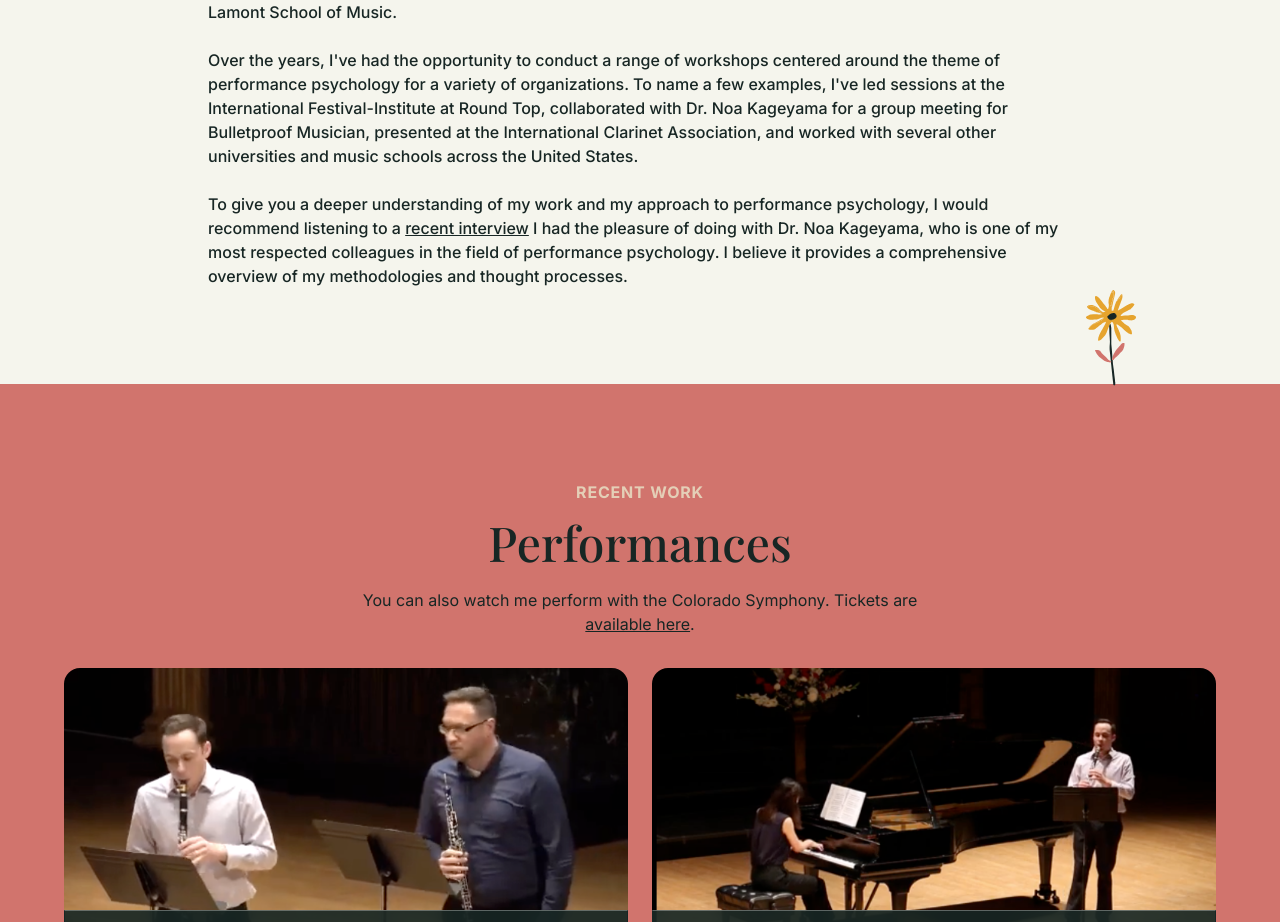
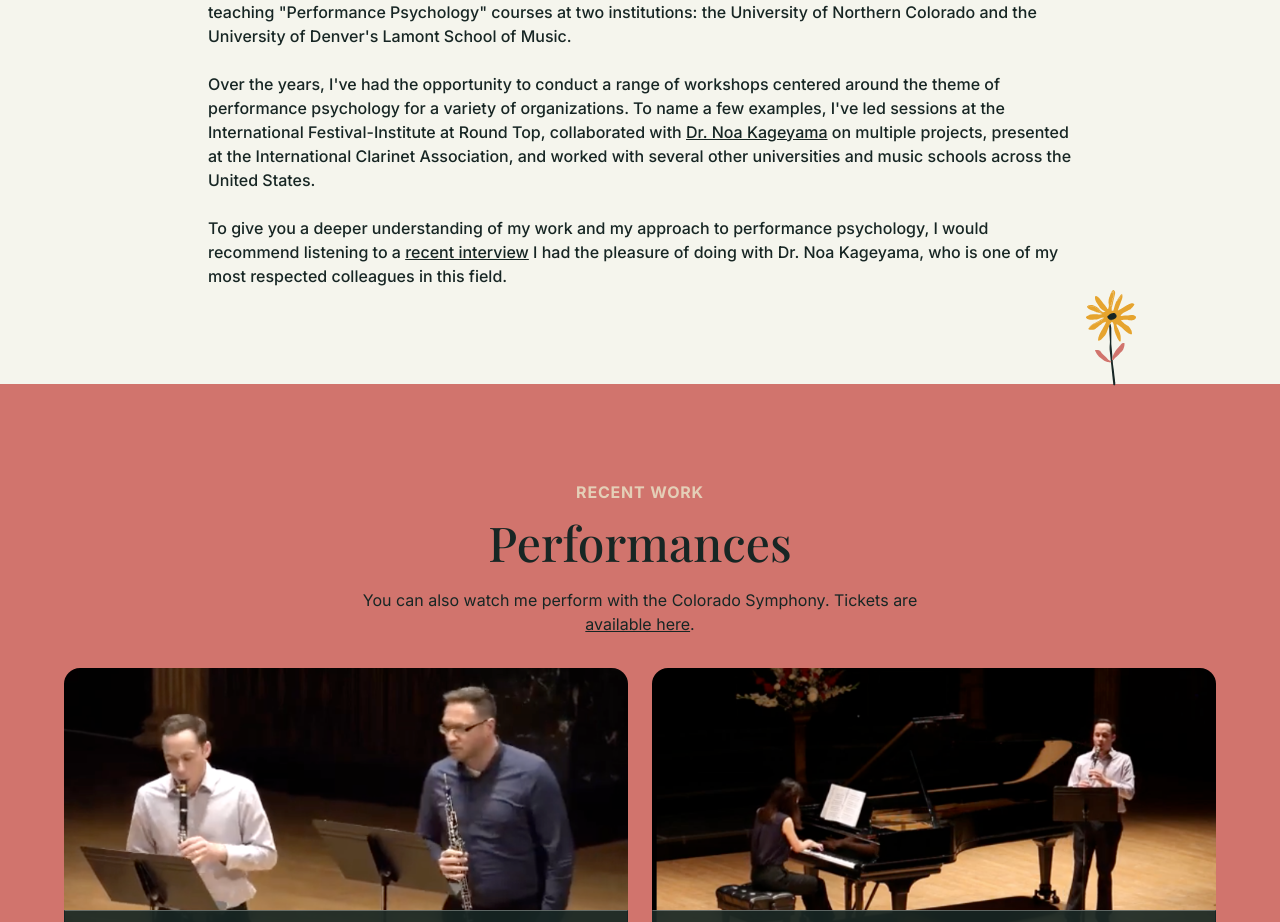
Before and after one commit to alfalcon90/crescendo, a Next.js app: page /about in a window 1280 px wide. Shown: the part 2385-3307 px from the top of the page. Built offline with nearby package versions, Linux system fonts and the light colour scheme; a web font is replaced by a local one.

Commit message:
updates to text, added embedded link

```diff
--- a/src/app/about/page.tsx
+++ b/src/app/about/page.tsx
@@ -40,13 +40,13 @@ export default function About() {
           I successfully completed my Master&apos;s degree in Performance Psychology in 2024, with a notable distinction and a GPA of 4.0. Currently, I am in the advanced stages of obtaining my certification as a Certified Mental Performance Consultant (CMPC), a qualification offered by the Association for Applied Sport Psychology (AASP).
           <br />
           <br />
-          In addition to providing consultation services to individual and group clients, I have the privilege of teaching &quot;Performance Psychology&apos; at two institutions, the University of Northern Colorado and the University of Denver&apos;s Lamont School of Music.
+          I have worked with individual and group clients from around the world. Although I specialize in working with musicians, I have also enjoyed my work with dancers, actors, and athletes. In addition, I have the privilege of teaching &quot;Performance Psychology&quot; courses at two institutions: the University of Northern Colorado and the University of Denver&apos;s Lamont School of Music.
           <br />
           <br />
-          Over the years, I&apos;ve had the opportunity to conduct a range of workshops centered around the theme of performance psychology for a variety of organizations. To name a few examples, I&apos;ve led sessions at the International Festival-Institute at Round Top, collaborated with Dr. Noa Kageyama for a group meeting for Bulletproof Musician, presented at the International Clarinet Association, and worked with several other universities and music schools across the United States.
+          Over the years, I&apos;ve had the opportunity to conduct a range of workshops centered around the theme of performance psychology for a variety of organizations. To name a few examples, I&apos;ve led sessions at the International Festival-Institute at Round Top, collaborated with <Link className="underline" href="https://bulletproofmusician.com/" >Dr. Noa Kageyama</Link> on multiple projects, presented at the International Clarinet Association, and worked with several other universities and music schools across the United States.
           <br />
           <br />
-          To give you a deeper understanding of my work and my approach to performance psychology, I would recommend listening to a <Link className="underline" href="https://bulletproofmusician.com/jason-shafer-on-healthier-practicing-strengths-based-performing/" >recent interview</Link> I had the pleasure of doing with Dr. Noa Kageyama, who is one of my most respected colleagues in the field of performance psychology. I believe it provides a comprehensive overview of my methodologies and thought processes.
+          To give you a deeper understanding of my work and my approach to performance psychology, I would recommend listening to a <Link className="underline" href="https://bulletproofmusician.com/jason-shafer-on-healthier-practicing-strengths-based-performing/" >recent interview</Link> I had the pleasure of doing with Dr. Noa Kageyama, who is one of my most respected colleagues in this field.
         </Paragraph>
         <div className="group absolute lg:inline hidden flex flex-col items-center -bottom-[2px] -right-[56px] hover:animate-bounce">
           <span className="pointer-events-none rounded-md p-1 text-xs font-medium bg-green-dark text-beige w-max opacity-0 transition-opacity group-hover:opacity-100">Sunnies!</span>
```
